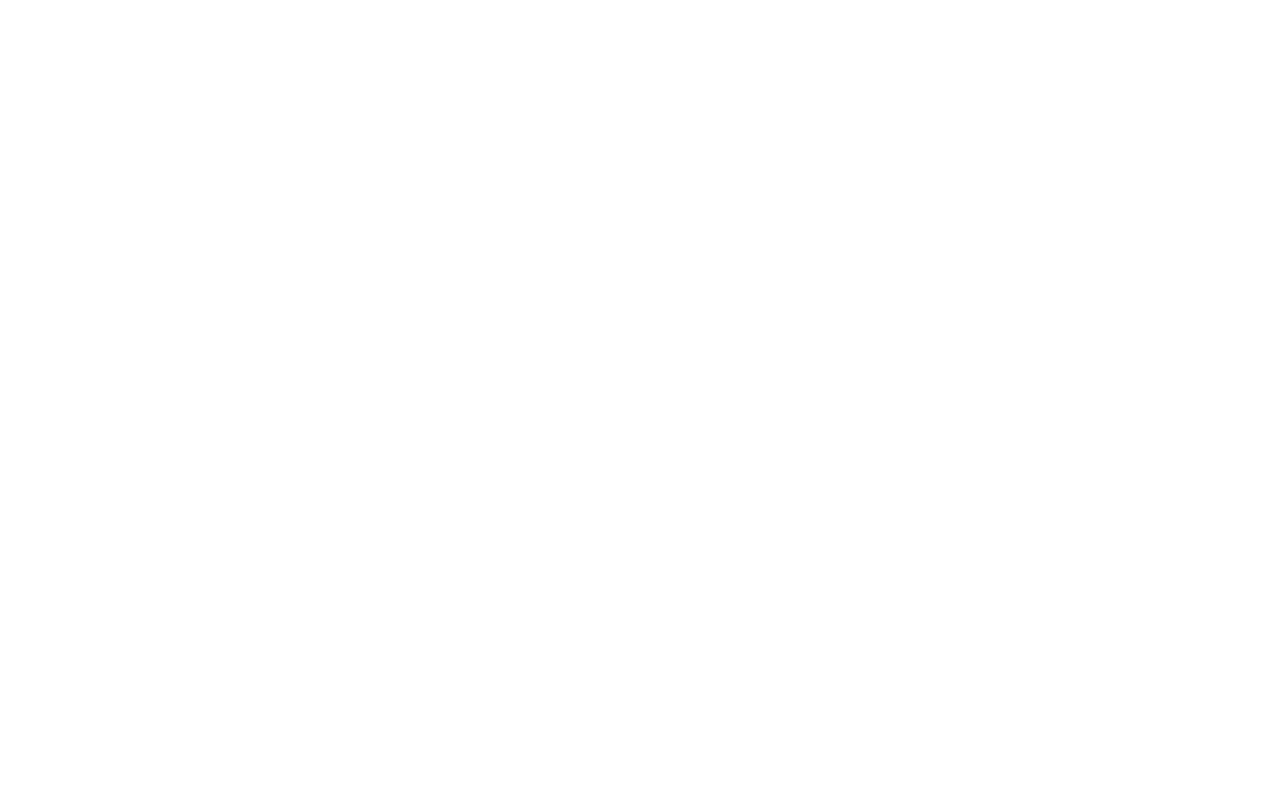
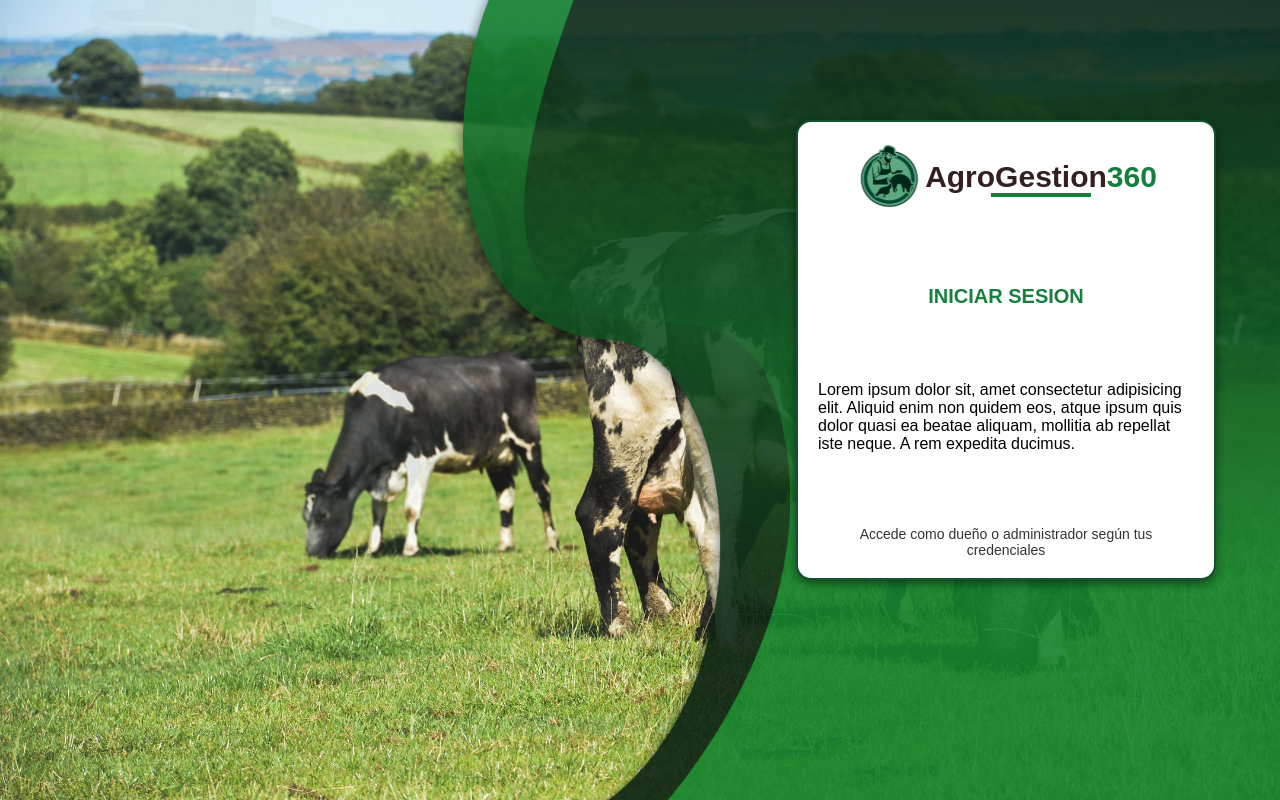
Before and after one commit to stivcode21/AgroGestion360-SENA, a React app in the folder Frontend/: page /login in a window 1280 px wide. Before the commit this address had no page. Built offline with nearby package versions, Linux system fonts and the light colour scheme; the HTML template or start-up script is replaced by a standard one.

Commit message:
feat: import component y create new route

```diff
--- a/Frontend/src/routing/AppRouter.jsx
+++ b/Frontend/src/routing/AppRouter.jsx
@@ -1,10 +1,12 @@
 import Welcome from "@/pages/welcome/Welcome";
 import { Routes, Route } from "react-router-dom";
+import Login from "@/pages/login/Login";
 
 const AppRouter = () => {
   return (
     <Routes>
       <Route path="/" element={<Welcome />} />
+      <Route path="/login" element={<Login />} />
     </Routes>
   );
 };
```
